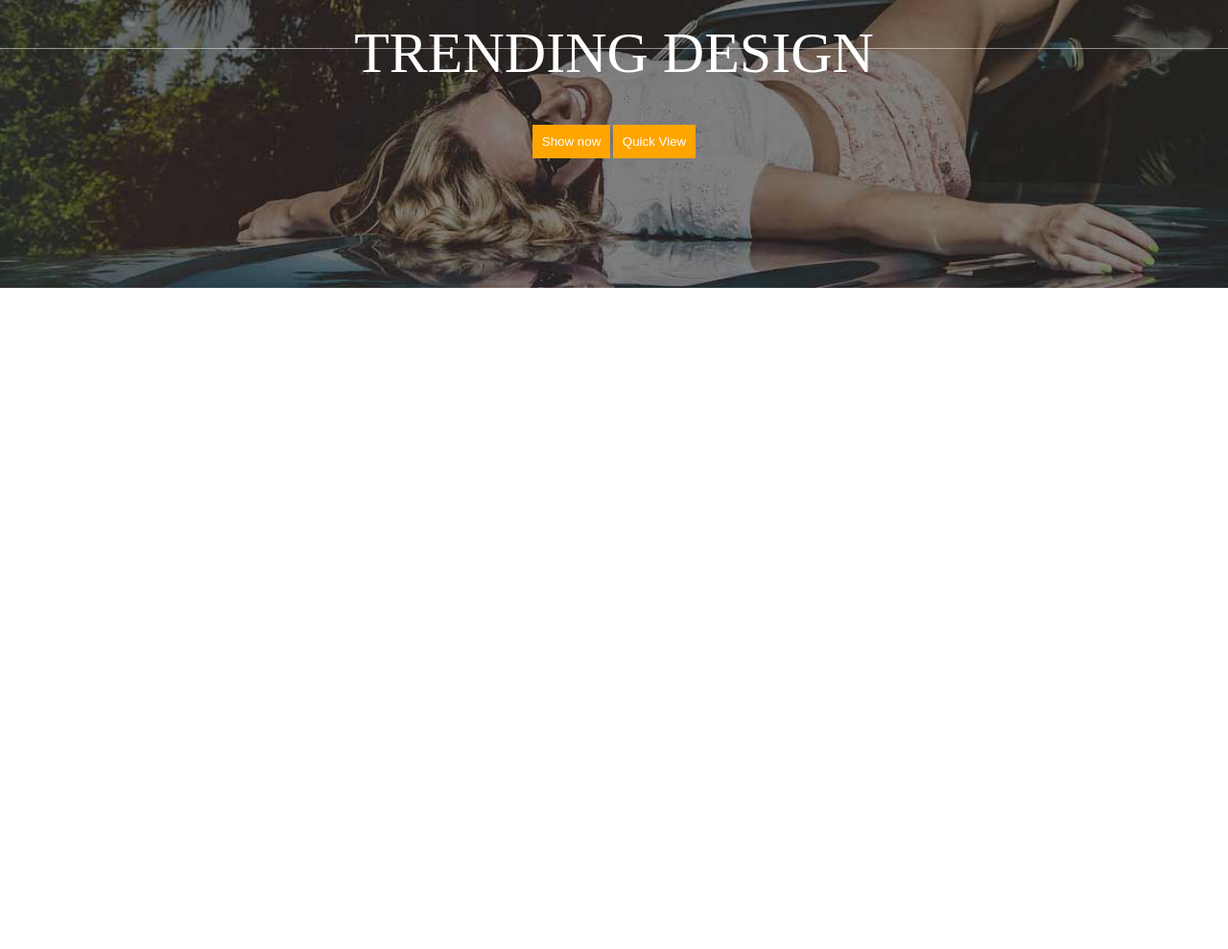
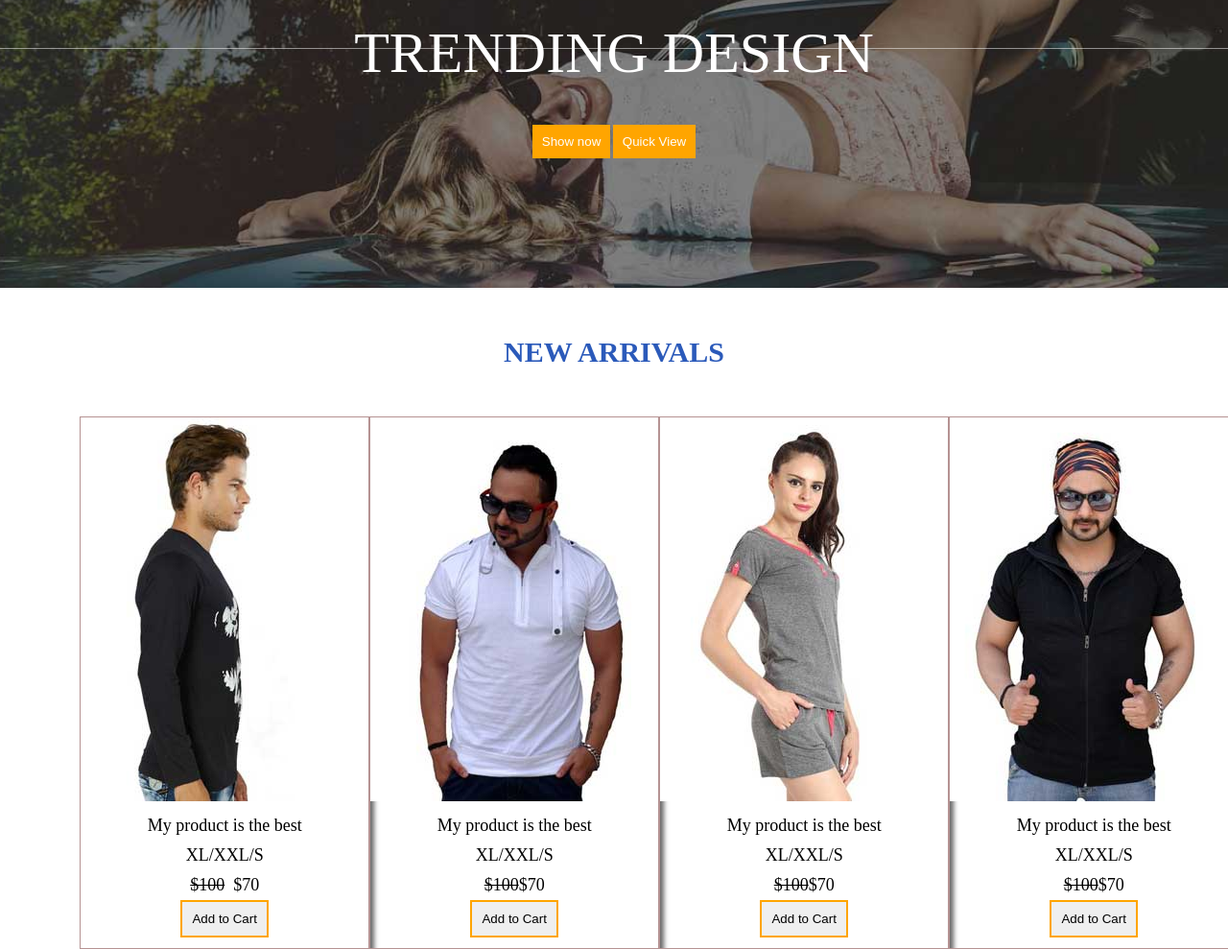
Before and after one commit to ViNam99/NewShopLayout, a plain HTML site: page index.html in a window 1280 px wide. Shown: the part 2300-3289 px from the top of the page at 96% size. Before the commit the page ends 2600 px from the top, so only its background shows below. Drawn offline with Linux system fonts and the light colour scheme.

Commit message:
Complete arrivals

```diff
--- a/css/index.css
+++ b/css/index.css
@@ -162,3 +162,35 @@ header, section, footer, aside, nav, main, article, figure {
     position: absolute;
     top: 25rem
 }
+/* arrivals */
+.arrivals h2{
+    text-align: center;
+    font-size: 3rem;
+    padding: 50px 0;
+    color: #2b5aba
+}
+.arrivals__content{
+    display: flex;
+    justify-content: space-around;
+    align-items: center;
+    text-align: center;
+    font-size: 1.8rem;
+    width: 87%;
+    margin: 0 auto;
+}
+.arrivals__items{
+    border: solid 0.1rem #b69393;
+    box-shadow: 5px 5px 5px #666;
+    -moz-box-shadow: 5px 5px 5px #666;
+    -webkit-box-shadow: 5px 5px 5px #666;
+    height: 55.5rem;
+}
+.arrivals__items p{
+    padding-top: 1rem
+}
+.arrivals__items button{
+    padding: 1rem;
+    border: solid 0.2rem orange;
+    margin-top: 0.5rem;
+    cursor: pointer
+}
--- a/index.html
+++ b/index.html
@@ -75,7 +75,7 @@
                 <p>My product is the best</p>
                 <p>XL/XXL/S</p>
                 <p><strike>$100</strike>&nbsp; $70</p>
-                <button clproducts_btn">
+                <button class="products_btn">
                     Add to Cart
                 </button>
             </div>
@@ -119,7 +119,45 @@
 
     </section>
     <section class="arrivals">
-
+        <h2>NEW ARRIVALS</h2>
+        <div class="arrivals__content">
+            <div class="arrivals__items">
+                <img src="./img/p10.jpg" alt="">
+                <p>My product is the best</p>
+                <p>XL/XXL/S</p>
+                <p><strike>$100</strike>&nbsp; $70</p>
+                <button class="arrivals_btn">
+                    Add to Cart
+                </button>
+            </div>
+            <div class="arrivals__items">
+                <img src="./img/p12.jpg" alt="">
+                <p>My product is the best</p>
+                <p>XL/XXL/S</p>
+                <p><strike>$100</strike>$70</p>
+                <button class="arrivals_btn">
+                    Add to Cart
+                </button>
+            </div>
+            <div class="arrivals__items">
+                <img src="./img/p20.jpg" alt="">
+                <p>My product is the best</p>
+                <p>XL/XXL/S</p>
+                <p><strike>$100</strike>$70</p>
+                <button class="arrivals_btn">
+                    Add to Cart
+                </button>
+            </div>
+            <div class="arrivals__items">
+                <img src="./img/p15.jpg" alt="">
+                <p>My product is the best</p>
+                <p>XL/XXL/S</p>
+                <p><strike>$100</strike>$70</p>
+                <button class="arrivals_btn">
+                    Add to Cart
+                </button>
+            </div>
+        </div>
     </section>
     <section class="trends">
 
```
